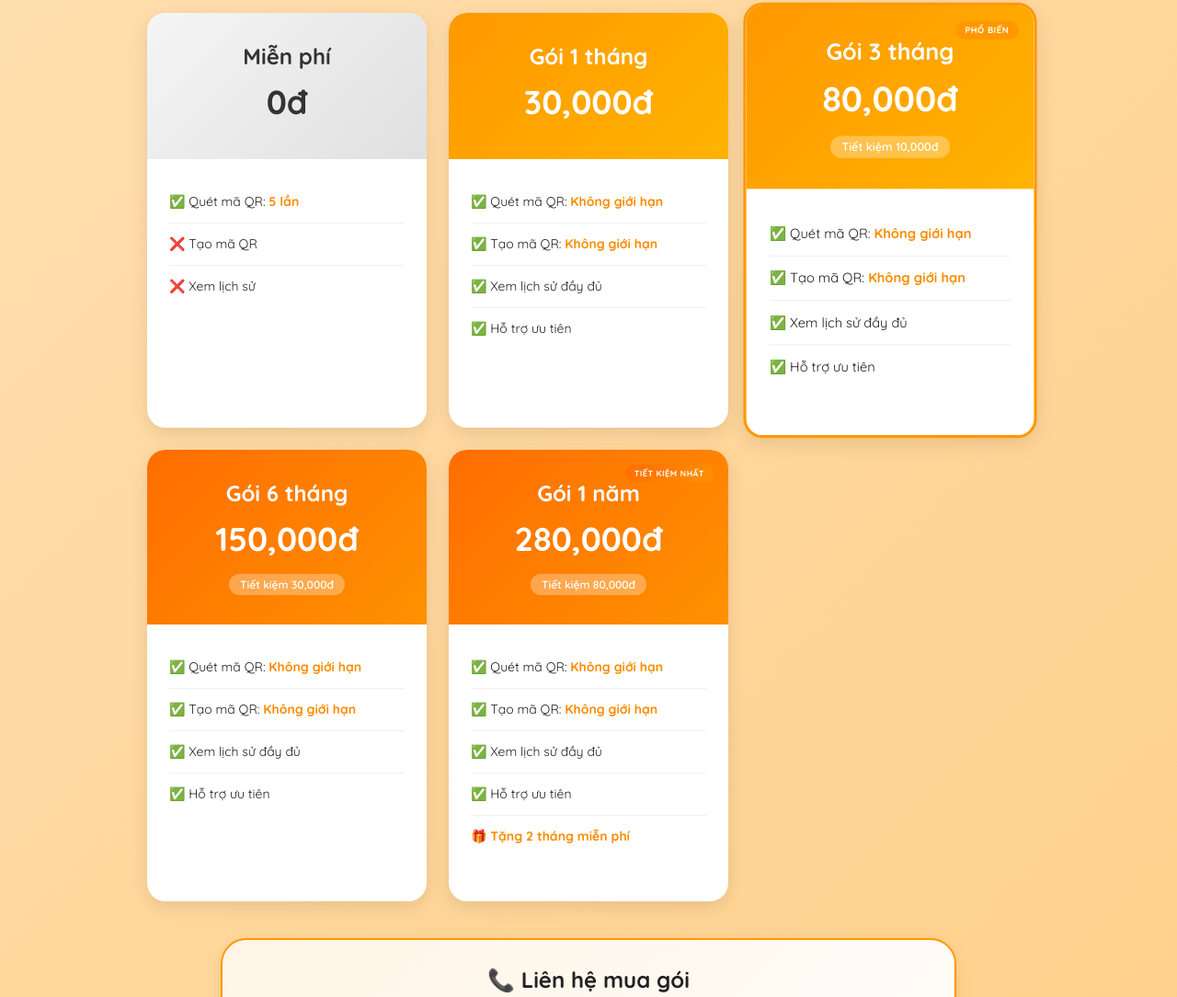
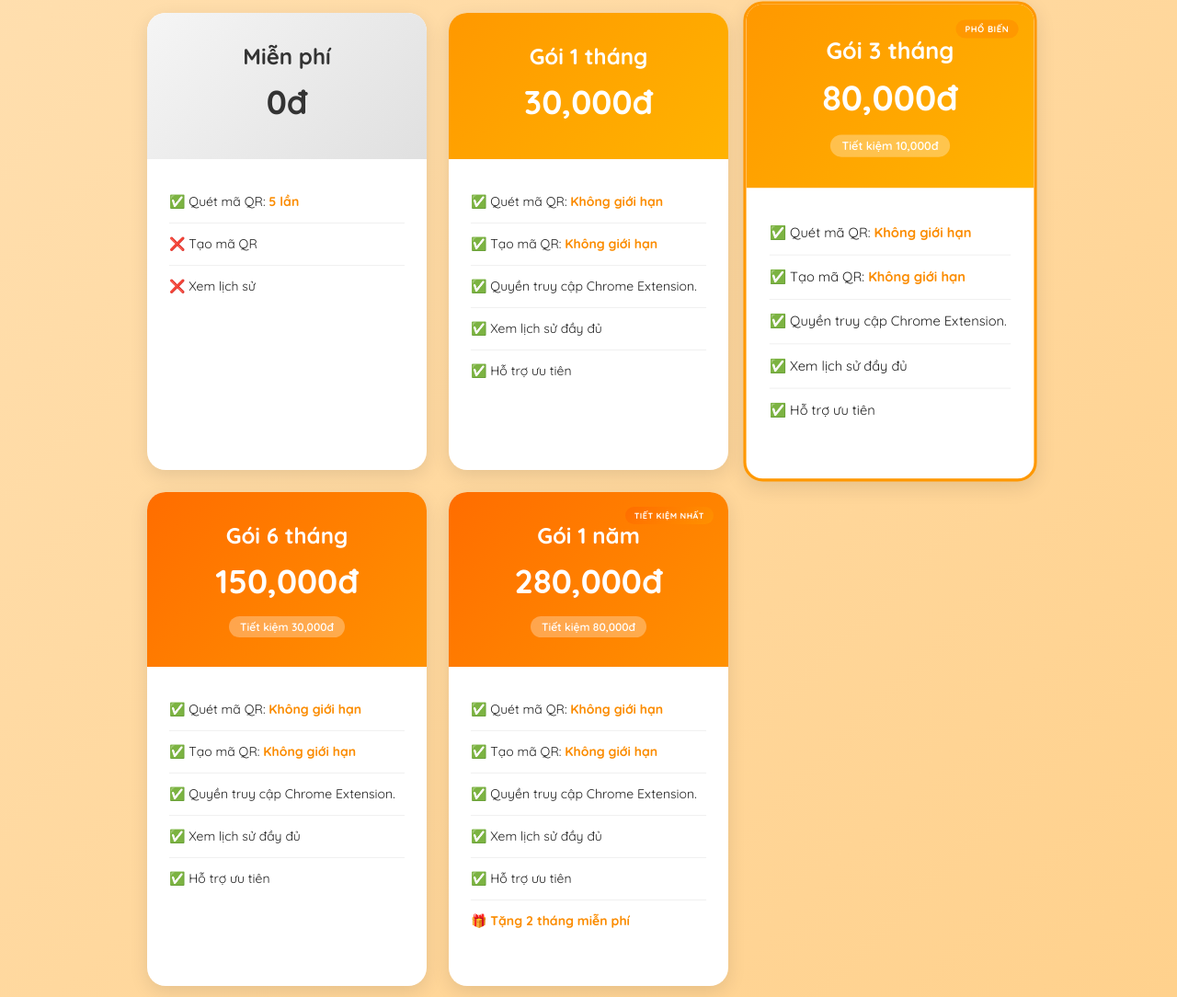
Before and after one commit to bbao9904/QRChecker, a browser extension: page frontend/pricing.html in a window 1280 px wide. Shown: the part 288-1372 px from the top of the page at 92% size. Drawn offline with Linux system fonts and the light colour scheme; no server answers.

Commit message:
Initial commit

```diff
--- a/frontend/pricing.html
+++ b/frontend/pricing.html
@@ -116,6 +116,7 @@
         <ul class="pricing-features">
           <li>✅ Quét mã QR: <strong>Không giới hạn</strong></li>
           <li>✅ Tạo mã QR: <strong>Không giới hạn</strong></li>
+          <li>✅ Quyền truy cập Chrome Extension.</li>
           <li>✅ Xem lịch sử đầy đủ</li>
           <li>✅ Hỗ trợ ưu tiên</li>
         </ul>
@@ -134,6 +135,7 @@
         <ul class="pricing-features">
           <li>✅ Quét mã QR: <strong>Không giới hạn</strong></li>
           <li>✅ Tạo mã QR: <strong>Không giới hạn</strong></li>
+          <li>✅ Quyền truy cập Chrome Extension.</li>
           <li>✅ Xem lịch sử đầy đủ</li>
           <li>✅ Hỗ trợ ưu tiên</li>
         </ul>
@@ -151,6 +153,7 @@
         <ul class="pricing-features">
           <li>✅ Quét mã QR: <strong>Không giới hạn</strong></li>
           <li>✅ Tạo mã QR: <strong>Không giới hạn</strong></li>
+          <li>✅ Quyền truy cập Chrome Extension.</li>
           <li>✅ Xem lịch sử đầy đủ</li>
           <li>✅ Hỗ trợ ưu tiên</li>
         </ul>
@@ -169,6 +172,7 @@
         <ul class="pricing-features">
           <li>✅ Quét mã QR: <strong>Không giới hạn</strong></li>
           <li>✅ Tạo mã QR: <strong>Không giới hạn</strong></li>
+          <li>✅ Quyền truy cập Chrome Extension.</li>
           <li>✅ Xem lịch sử đầy đủ</li>
           <li>✅ Hỗ trợ ưu tiên</li>
           <li>🎁 <strong>Tặng 2 tháng miễn phí</strong></li>
```
